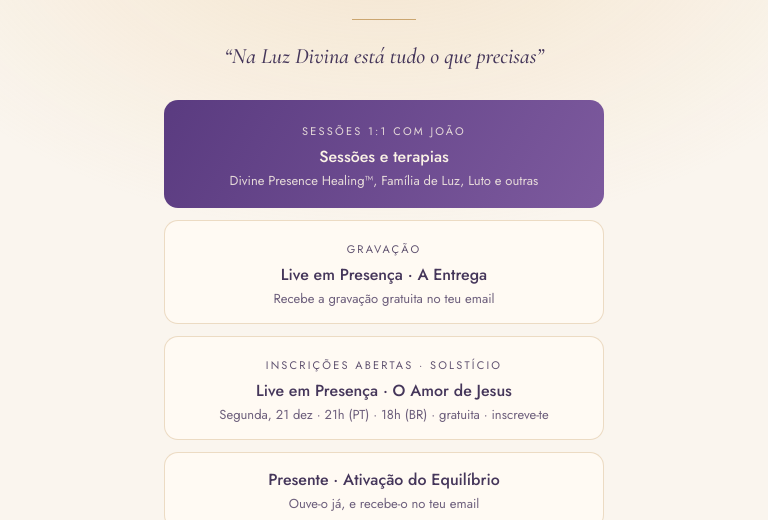
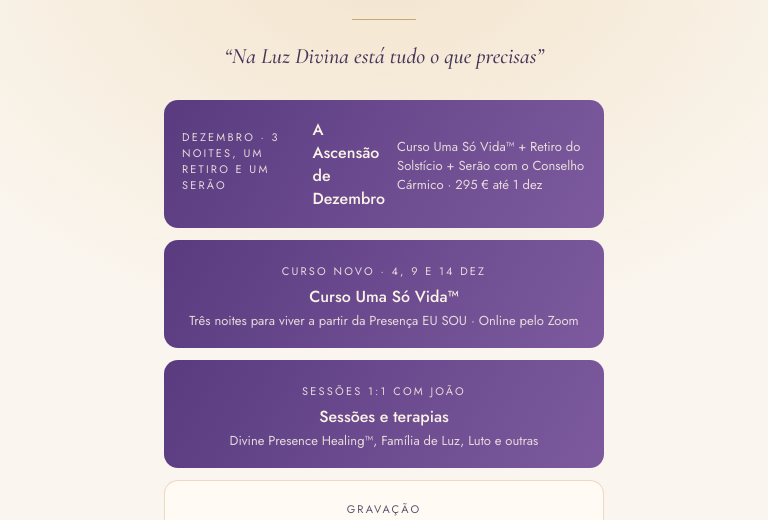
Before and after one commit to JCPaliteiro/links, a plain HTML site: page index.html in a window 1280 px wide. Shown: the part 248-768 px from the top of the page, without its empty margins (256-1024 px from the left). Drawn offline with nearby package versions, Linux system fonts and the light colour scheme.

Commit message:
Links: A Ascensão de Dezembro e Curso Uma Só Vida™ em destaque (até 4 dez)
Co-Authored-By: Claude Opus 5.5 <noreply@anthropic.com>
Claude-Session: https://claude.ai/code/session_015hqn163aZC26fCFQqrkDmH

```diff
--- a/index.html
+++ b/index.html
@@ -90,6 +90,16 @@ footer a{color:var(--gold);text-decoration:none;letter-spacing:.06em}
   <blockquote>“Na Luz Divina está tudo o que precisas”</blockquote>
 
   <nav>
+    <a class="btn hl by" data-o data-ate="2026-12-04T15:00:00Z" href="https://dezembro.joaopaliteiro.com/">
+      <span class="tag">Dezembro · 3 noites, um retiro e um serão</span>
+      <b>A Ascensão de Dezembro</b>
+      <small>Curso Uma Só Vida™ + Retiro do Solstício + Serão com o Conselho Cármico · 295 € até 1 dez</small>
+    </a>
+    <a class="btn hl" data-o data-ate="2026-12-04T15:00:00Z" href="https://vida.joaopaliteiro.com/">
+      <span class="tag">Curso novo · 4, 9 e 14 dez</span>
+      <b>Curso Uma Só Vida™</b>
+      <small>Três noites para viver a partir da Presença EU SOU · Online pelo Zoom</small>
+    </a>
     <a class="btn hl" data-o href="https://terapias.joaopaliteiro.com/">
       <span class="tag">Sessões 1:1 com João</span>
       <b>Sessões e terapias</b>
```
